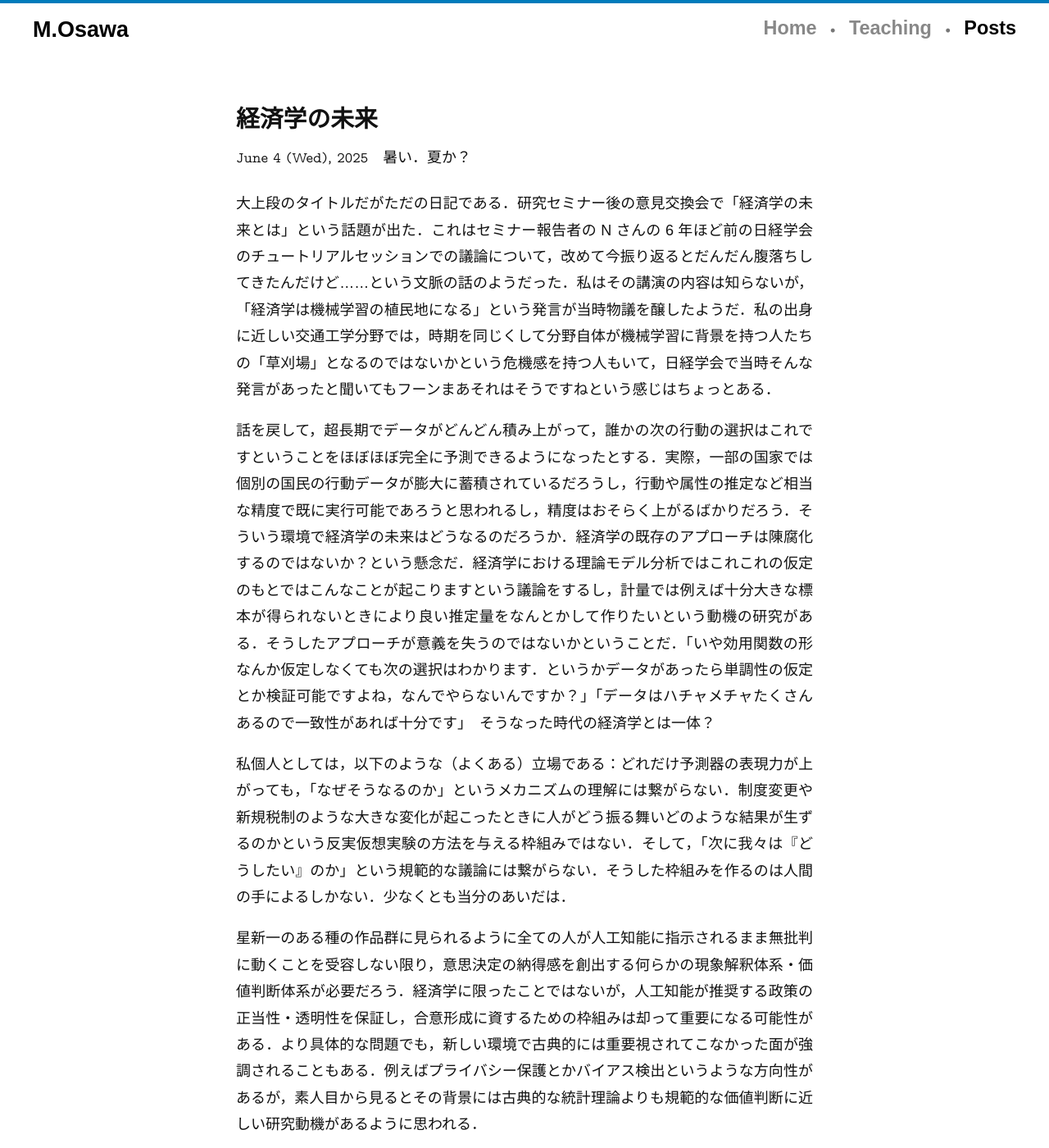
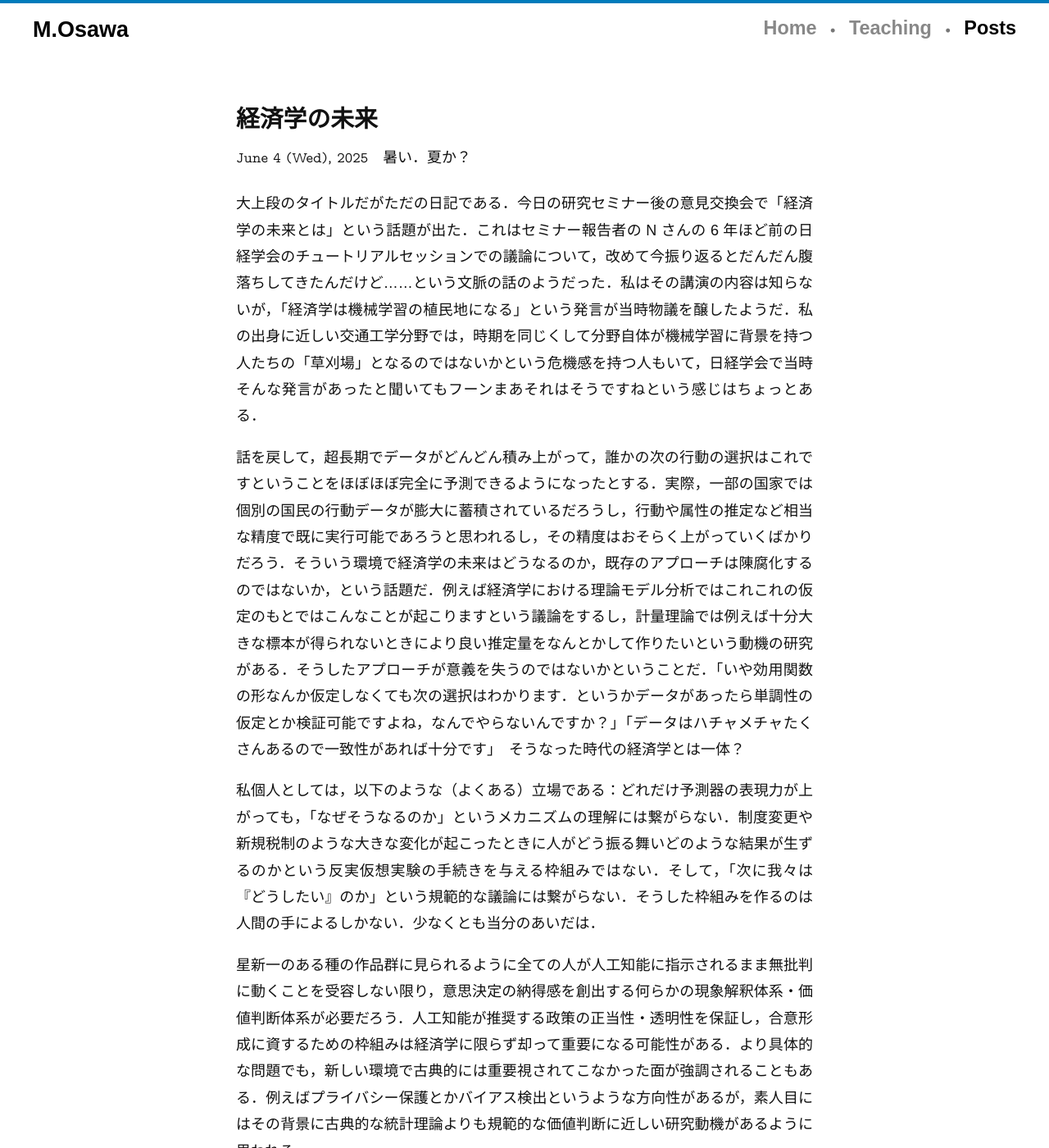
Before and after one commit to mino-osawa/mino-osawa.github.io, a Jekyll site: the page built from _posts/2025-06-04-post.markdown, in a window 1280 px wide and 1400 px high. Shown: the whole window at 82% size. Built offline with Jekyll 4.4.1, drawn with Linux system fonts in a browser that asks for light colours; some web fonts are replaced.

Commit message:
fix typo

```diff
--- a/_posts/2025-06-04-post.markdown
+++ b/_posts/2025-06-04-post.markdown
@@ -6,12 +6,12 @@ categories: 雑感
 misc: 暑い．夏か？
 ---
 
-大上段のタイトルだがただの日記である．研究セミナー後の意見交換会で「経済学の未来とは」という話題が出た．これはセミナー報告者の N さんの 6 年ほど前の日経学会のチュートリアルセッションでの議論について，改めて今振り返るとだんだん腹落ちしてきたんだけど……という文脈の話のようだった．私はその講演の内容は知らないが，「経済学は機械学習の植民地になる」という発言が当時物議を醸したようだ．私の出身に近しい交通工学分野では，時期を同じくして分野自体が機械学習に背景を持つ人たちの「草刈場」となるのではないかという危機感を持つ人もいて，日経学会で当時そんな発言があったと聞いてもフーンまあそれはそうですねという感じはちょっとある．
+大上段のタイトルだがただの日記である．今日の研究セミナー後の意見交換会で「経済学の未来とは」という話題が出た．これはセミナー報告者の N さんの 6 年ほど前の日経学会のチュートリアルセッションでの議論について，改めて今振り返るとだんだん腹落ちしてきたんだけど……という文脈の話のようだった．私はその講演の内容は知らないが，「経済学は機械学習の植民地になる」という発言が当時物議を醸したようだ．私の出身に近しい交通工学分野では，時期を同じくして分野自体が機械学習に背景を持つ人たちの「草刈場」となるのではないかという危機感を持つ人もいて，日経学会で当時そんな発言があったと聞いてもフーンまあそれはそうですねという感じはちょっとある．
 
-話を戻して，超長期でデータがどんどん積み上がって，誰かの次の行動の選択はこれですということをほぼほぼ完全に予測できるようになったとする．実際，一部の国家では個別の国民の行動データが膨大に蓄積されているだろうし，行動や属性の推定など相当な精度で既に実行可能であろうと思われるし，精度はおそらく上がるばかりだろう．そういう環境で経済学の未来はどうなるのだろうか．経済学の既存のアプローチは陳腐化するのではないか？という懸念だ．経済学における理論モデル分析ではこれこれの仮定のもとではこんなことが起こりますという議論をするし，計量では例えば十分大きな標本が得られないときにより良い推定量をなんとかして作りたいという動機の研究がある．そうしたアプローチが意義を失うのではないかということだ．「いや効用関数の形なんか仮定しなくても次の選択はわかります．というかデータがあったら単調性の仮定とか検証可能ですよね，なんでやらないんですか？」「データはハチャメチャたくさんあるので一致性があれば十分です」　そうなった時代の経済学とは一体？
+話を戻して，超長期でデータがどんどん積み上がって，誰かの次の行動の選択はこれですということをほぼほぼ完全に予測できるようになったとする．実際，一部の国家では個別の国民の行動データが膨大に蓄積されているだろうし，行動や属性の推定など相当な精度で既に実行可能であろうと思われるし，その精度はおそらく上がっていくばかりだろう．そういう環境で経済学の未来はどうなるのか，既存のアプローチは陳腐化するのではないか，という話題だ．例えば経済学における理論モデル分析ではこれこれの仮定のもとではこんなことが起こりますという議論をするし，計量理論では例えば十分大きな標本が得られないときにより良い推定量をなんとかして作りたいという動機の研究がある．そうしたアプローチが意義を失うのではないかということだ．「いや効用関数の形なんか仮定しなくても次の選択はわかります．というかデータがあったら単調性の仮定とか検証可能ですよね，なんでやらないんですか？」「データはハチャメチャたくさんあるので一致性があれば十分です」　そうなった時代の経済学とは一体？
 
-私個人としては，以下のような（よくある）立場である：どれだけ予測器の表現力が上がっても，「なぜそうなるのか」というメカニズムの理解には繋がらない．制度変更や新規税制のような大きな変化が起こったときに人がどう振る舞いどのような結果が生ずるのかという反実仮想実験の方法を与える枠組みではない．そして，「次に我々は『どうしたい』のか」という規範的な議論には繋がらない．そうした枠組みを作るのは人間の手によるしかない．少なくとも当分のあいだは．
+私個人としては，以下のような（よくある）立場である：どれだけ予測器の表現力が上がっても，「なぜそうなるのか」というメカニズムの理解には繋がらない．制度変更や新規税制のような大きな変化が起こったときに人がどう振る舞いどのような結果が生ずるのかという反実仮想実験の手続きを与える枠組みではない．そして，「次に我々は『どうしたい』のか」という規範的な議論には繋がらない．そうした枠組みを作るのは人間の手によるしかない．少なくとも当分のあいだは．
 
-星新一のある種の作品群に見られるように全ての人が人工知能に指示されるまま無批判に動くことを受容しない限り，意思決定の納得感を創出する何らかの現象解釈体系・価値判断体系が必要だろう．経済学に限ったことではないが，人工知能が推奨する政策の正当性・透明性を保証し，合意形成に資するための枠組みは却って重要になる可能性がある．より具体的な問題でも，新しい環境で古典的には重要視されてこなかった面が強調されることもある．例えばプライバシー保護とかバイアス検出というような方向性があるが，素人目から見るとその背景には古典的な統計理論よりも規範的な価値判断に近しい研究動機があるように思われる．
+星新一のある種の作品群に見られるように全ての人が人工知能に指示されるまま無批判に動くことを受容しない限り，意思決定の納得感を創出する何らかの現象解釈体系・価値判断体系が必要だろう．人工知能が推奨する政策の正当性・透明性を保証し，合意形成に資するための枠組みは経済学に限らず却って重要になる可能性がある．より具体的な問題でも，新しい環境で古典的には重要視されてこなかった面が強調されることもある．例えばプライバシー保護とかバイアス検出というような方向性があるが，素人目にはその背景に古典的な統計理論よりも規範的な価値判断に近しい研究動機があるように思われる．
 
 とはいえ，超・超・長期という話だったので，以上のような役割すら少しずつ推測機械に代替されてしまう状況かもしれない．そのような環境で，価値判断にまつわる方向を突き詰め続けて倫理学的・哲学的・宗教的・呪術的な部分だけが残ったとき，それを経済学と呼ぶのかどうかはよくわからない．そもそも，「納得感」への社会的な選好が今後どれだけ存続するのだろうかというのもよくわからない．あとで ChatGPT にでも訊いてみよう．
```
